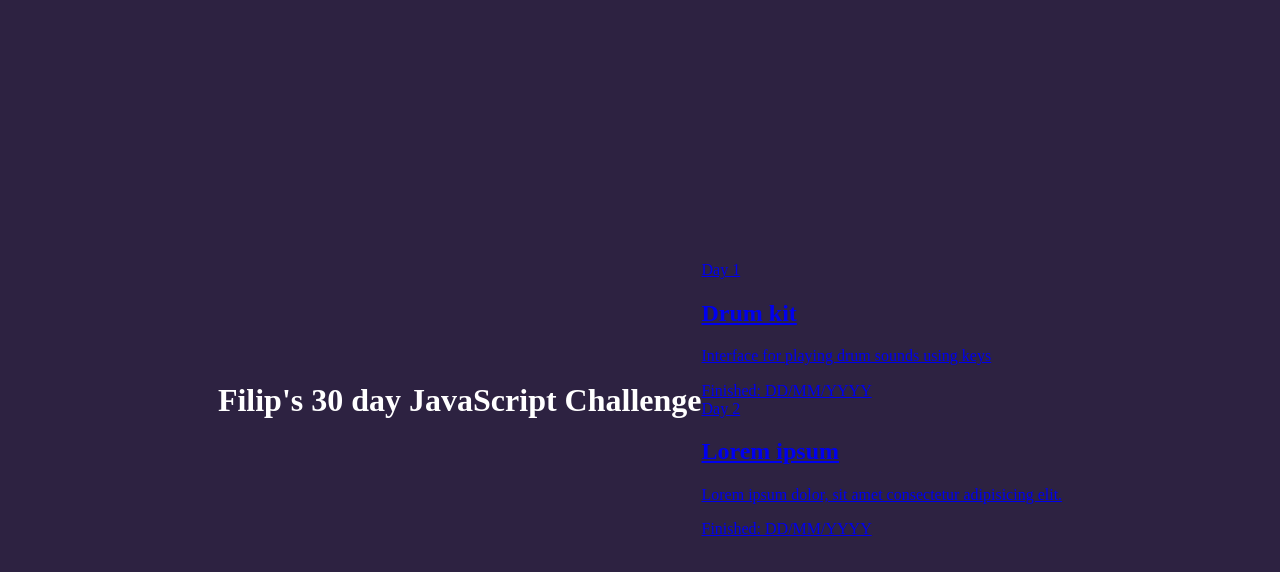
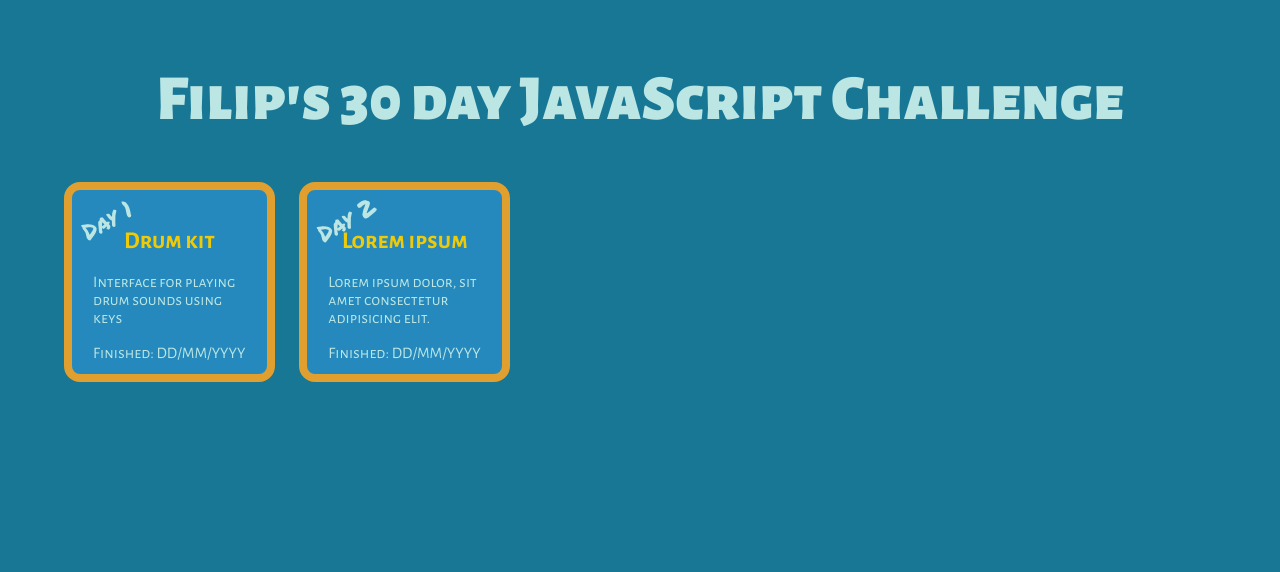
Before and after one commit to filip-rybczynski/30-day-JavaScript-Challenge, a website built with webpack: page src/pages/index.html in a window 1280 px wide. Built offline with nearby package versions, Linux system fonts and the light colour scheme.

Commit message:
initial CSS

```diff
--- a/src/scss/_variables.scss
+++ b/src/scss/_variables.scss
@@ -1 +1,10 @@
-$wtf: #2D2241;
+$bg: #187795;
+$light-bg: #2589BD;
+
+$text: #BBE6E4;
+
+$text-accent: #ECA400;
+$accent: #e09f2f;
+$strong-accent: #FF4000;
+
+// https://coolors.co/187795-2589bd-efca08-f49f0a-f08700
--- a/src/scss/main.scss
+++ b/src/scss/main.scss
@@ -1,13 +1,81 @@
 @import "~normalize.css";
 
 @import "_variables";
-@import "modules/hello.scss";
+// @import "modules/index.scss";
+
+@import url('https://fonts.googleapis.com/css2?family=Alegreya+Sans+SC:wght@400;500;700;900&family=Permanent+Marker&display=swap');
 
 body {
-  background: $wtf;
-  color: #fff;
-  display: flex;
-  align-items: center;
-  justify-content: center;
+  padding: 5%;
+  box-sizing: content-box;
+
   min-height: 100vh;
+
+  background: $bg;
+  color: $text;
+
+  font-family: 'Alegreya Sans SC', sans-serif;
 }
+
+.main {
+  &__header {
+    margin: 0 0 0.7em;
+
+    // font-family: "Permanent Marker", cursive;
+
+    font-weight: 900;
+    // font-style: italic;
+    font-size: 4em;
+    text-align: center;
+  }
+
+  &__section {
+    display: grid;
+    grid-template-columns: repeat(5, 1fr);
+    grid-template-rows: repeat(6, 200px);
+    gap: 24px;
+  }
+}
+
+.challenge {
+  position: relative;
+  box-sizing: border-box;
+    padding: 10%;
+    height: 100%;
+
+    background: $light-bg;
+    border: solid 8px $accent;
+    border-radius: 16px;
+
+    &__day {
+        position: absolute;
+        top: 16px;
+        left: 8px;
+
+    font-family: "Permanent Marker", cursive;
+        font-size: 1.5em;
+        font-weight: 500;
+
+        transform: rotate(-30deg)
+    }
+
+    &__name {
+      margin: 0.7em 0;
+      font-weight: 700;
+      text-align: center;
+
+      color: #efca08;
+
+    }
+
+    &__description {
+      font-weight: 400;
+    }
+
+}
+
+.article-link {
+    color: $text;
+    text-decoration: none;
+
+  }
```
